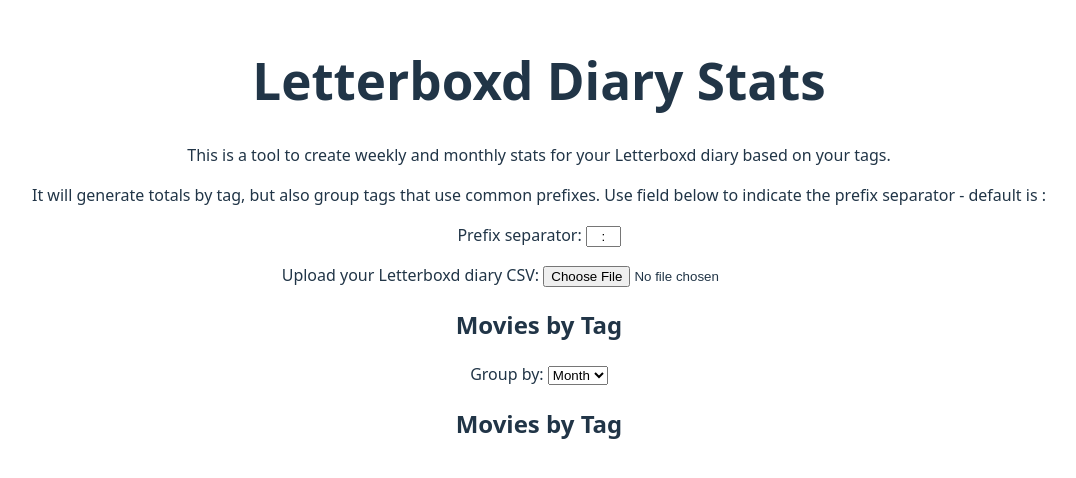
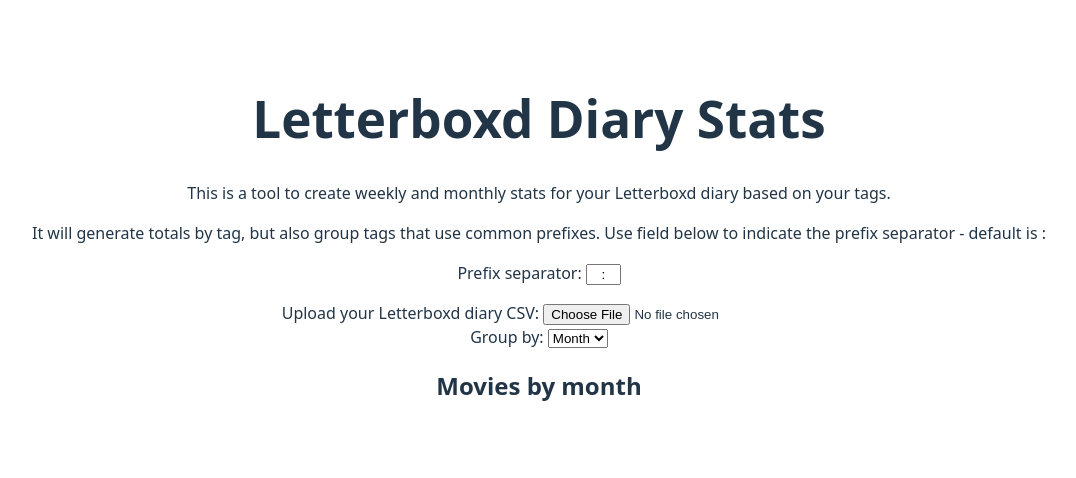
Before and after one commit to thiagomgd/letterboxdstats, a React (Vite) app: page / in a window 1280 px wide. Shown: the part 160-638 px from the top of the page, without its empty margins (101-1177 px from the left). Built offline with nearby package versions, Linux system fonts and the light colour scheme.

Commit message:
add some readme info

```diff
--- a/src/MoviesSumary.tsx
+++ b/src/MoviesSumary.tsx
@@ -132,8 +132,6 @@
 
   return (
     <div>
-      <h2>Movies by Tag</h2>
-
       <div>
         <label>
           Group by:{" "}
@@ -148,7 +146,7 @@
             <option value="week">Week</option>
           </select>
         </label>
-        <h2>Movies by Tag</h2>
+        <h2>Movies by {groupBy}</h2>
         {moviesByTag && renderMoviesByTag(moviesByTag)}
       </div>
     </div>
```
Also changed, not shown: 1 other file (tests, documents, lock files or other folders).
